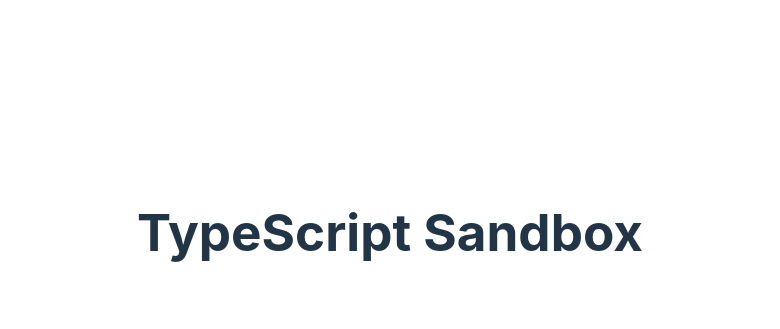
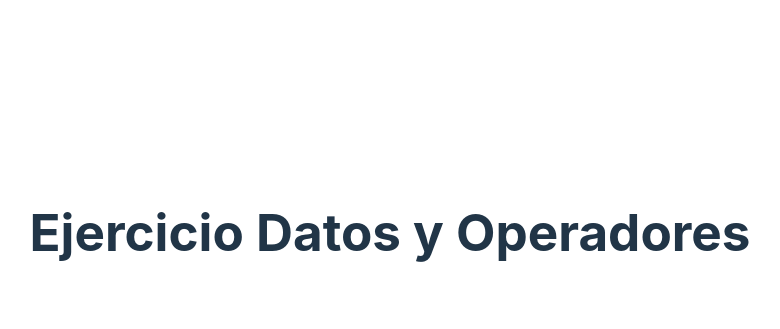
Before and after one commit to andres-mrturco/ejercicio-datos-operadores, a website built with Vite: page index.html in a window 1280 px wide. Shown: the part 168-497 px from the top of the page, without its empty margins (250-1030 px from the left). Built offline with nearby package versions, Linux system fonts and the light colour scheme.

Commit message:
Actualización index.html

```diff
--- a/index.html
+++ b/index.html
@@ -8,7 +8,7 @@
   </head>
   <body>
     <div id="app">
-      <h1>TypeScript Sandbox</h1>
+      <h1>Ejercicio Datos y Operadores</h1>
     </div>
     <script type="module" src="/src/main.ts"></script>
   </body>
```
